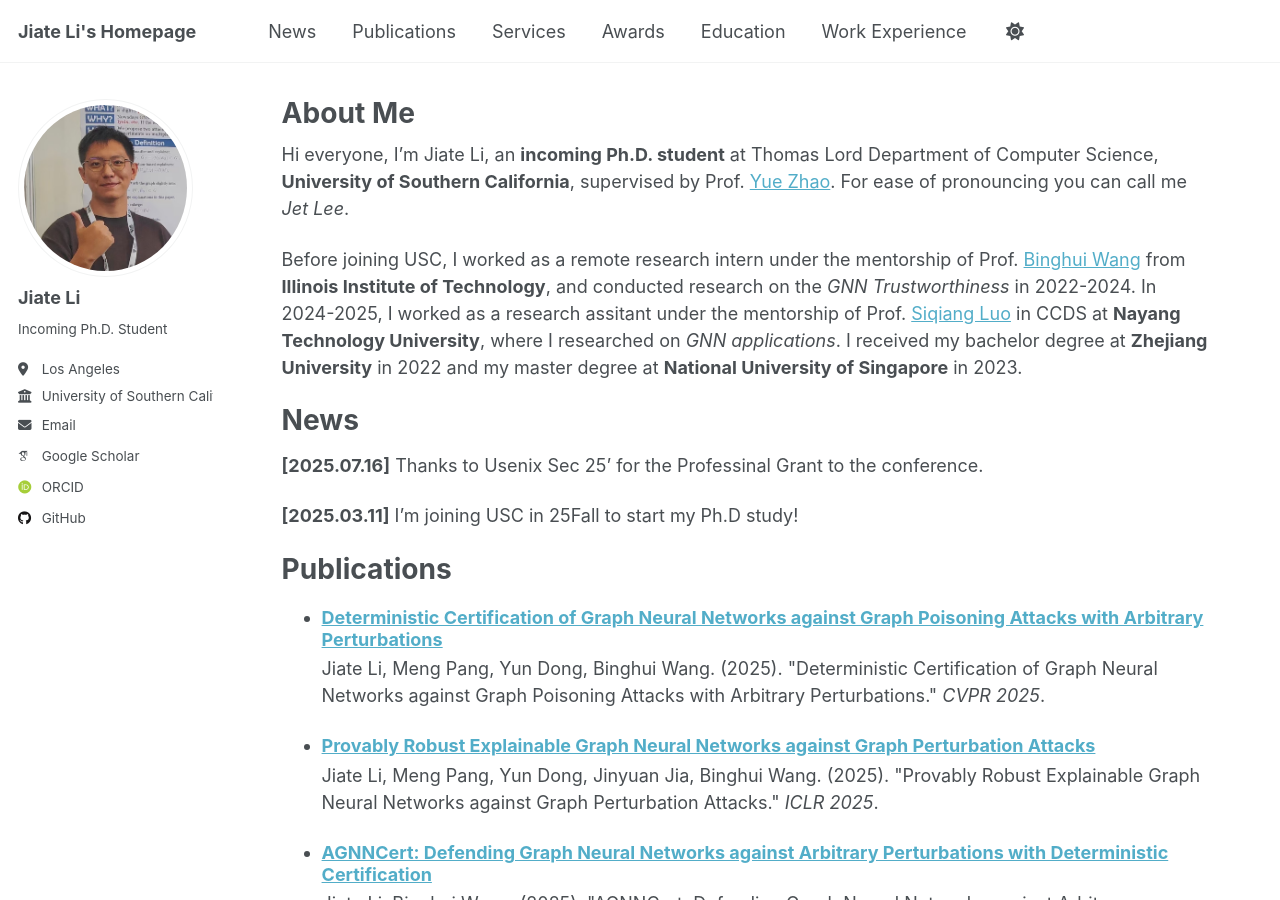
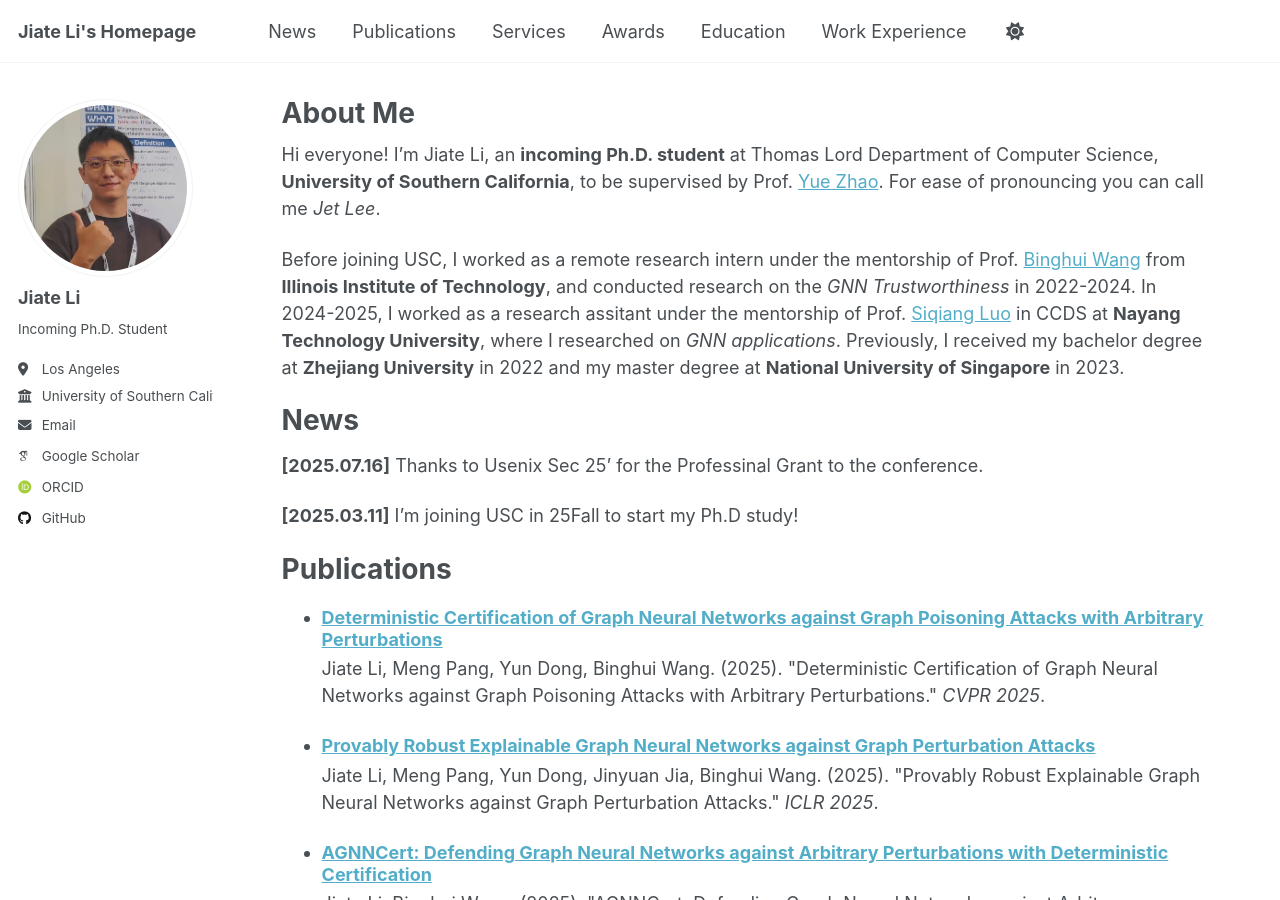
Before and after one commit to JetRichardLee/JetRichardLee.github.io, a Jekyll site: the page built from _pages/about.md, in a window 1280 px wide and 900 px high. Built offline with Jekyll 4.4.1, drawn with Linux system fonts in a browser that asks for light colours; some web fonts are replaced; a script that is not in the unit is left out.

Commit message:
Update about.md

```diff
--- a/_pages/about.md
+++ b/_pages/about.md
@@ -7,9 +7,9 @@ redirect_from:
   - /about.html
 ---
 
-Hi everyone, I'm Jiate Li, an **incoming Ph.D. student** at Thomas Lord Department of Computer Science, **University of Southern California**, supervised by Prof. [Yue Zhao](https://viterbi-web.usc.edu/~yzhao010/). For ease of pronouncing you can call me *Jet Lee*.
+Hi everyone! I'm Jiate Li, an **incoming Ph.D. student** at Thomas Lord Department of Computer Science, **University of Southern California**, to be supervised by Prof. [Yue Zhao](https://viterbi-web.usc.edu/~yzhao010/). For ease of pronouncing you can call me *Jet Lee*.
 
-Before joining USC, I worked as a remote research intern under the mentorship of Prof. [Binghui Wang](https://wangbinghui.net/) from **Illinois Institute of Technology**, and conducted research on the *GNN Trustworthiness* in 2022-2024. In 2024-2025, I worked as a research assitant under the mentorship of Prof. [Siqiang Luo](https://siqiangluo.com/) in CCDS at **Nayang Technology University**, where I researched on *GNN applications*. I received my bachelor degree at **Zhejiang University** in 2022 and my master degree at **National University of Singapore** in 2023.
+Before joining USC, I worked as a remote research intern under the mentorship of Prof. [Binghui Wang](https://wangbinghui.net/) from **Illinois Institute of Technology**, and conducted research on the *GNN Trustworthiness* in 2022-2024. In 2024-2025, I worked as a research assitant under the mentorship of Prof. [Siqiang Luo](https://siqiangluo.com/) in CCDS at **Nayang Technology University**, where I researched on *GNN applications*. Previously, I received my bachelor degree at **Zhejiang University** in 2022 and my master degree at **National University of Singapore** in 2023.
 
 News
 ====
```
